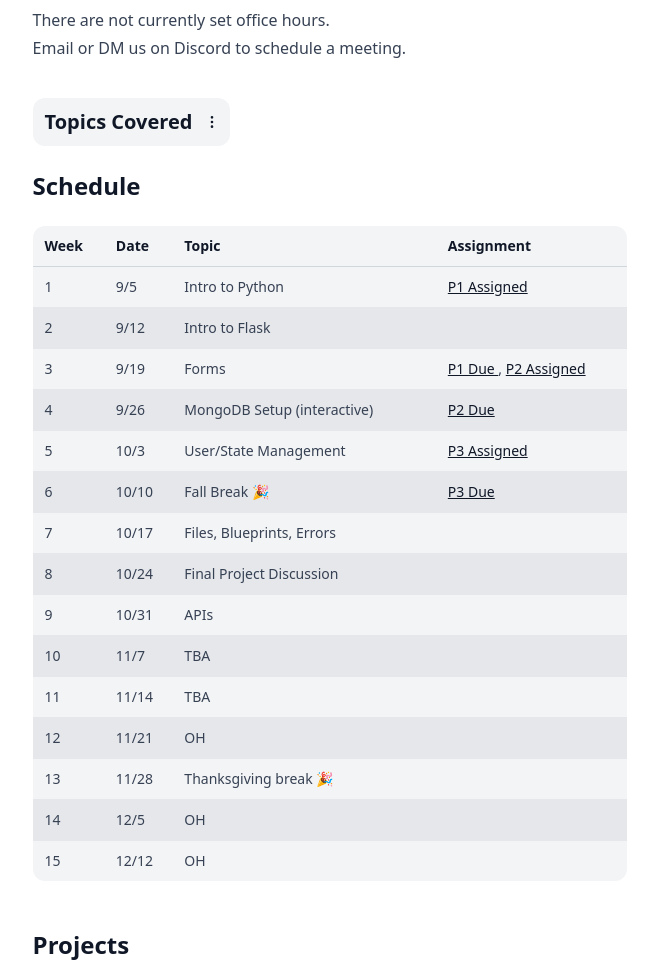
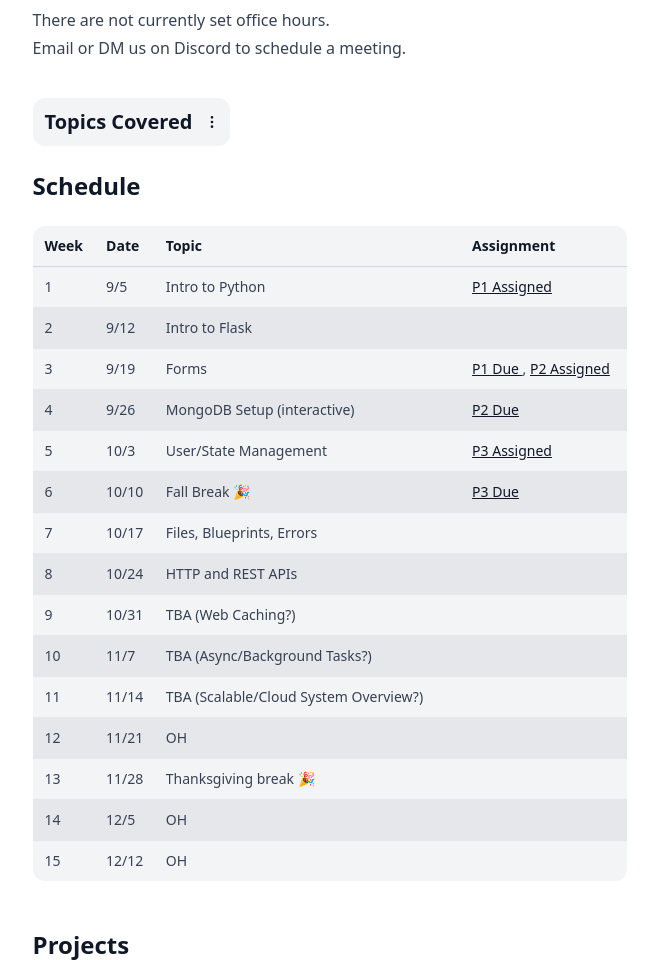
Before and after one commit to CMSC388J-STAFF/388jwebsite, a Flask app: page /388j in a window 1280 px wide. Shown: the part 1546-2506 px from the top of the page, without its empty margins (310-968 px from the left). Run offline with Flask 2, Linux system fonts and the light colour scheme; style sheets or scripts are compiled from the project's sources.

Commit message:
Update schedule with new and potential topics

```diff
--- a/homepage/templates/homepage/schedule.html
+++ b/homepage/templates/homepage/schedule.html
@@ -18,10 +18,10 @@
     {{ weekM(5, '10/3', 'User/State Management', ['P3 Assigned'], ['https://classroom.github.com/a/7ruFIcxo']) }}
     {{ weekM(6, '10/10', 'Fall Break 🎉', ['P3 Due'], ['https://www.gradescope.com/courses/1117091/assignments/6669746/']) }}
     {{ weekM(7, '10/17', 'Files, Blueprints, Errors') }}
-    {{ weekM(8, '10/24', 'Final Project Discussion') }}
-    {{ weekM(9, '10/31', 'APIs') }}
-    {{ weekM(10, '11/7', 'TBA') }}
-    {{ weekM(11, '11/14', 'TBA') }}
+    {{ weekM(8, '10/24', 'HTTP and REST APIs') }}
+    {{ weekM(9, '10/31', 'TBA (Web Caching?)') }}
+    {{ weekM(10, '11/7', 'TBA (Async/Background Tasks?)') }}
+    {{ weekM(11, '11/14', 'TBA (Scalable/Cloud System Overview?)') }}
     {{ weekM(12, '11/21', 'OH') }}
     {{ weekM(13, '11/28', 'Thanksgiving break 🎉') }}
     {{ weekM(14, '12/5', 'OH') }}
```
